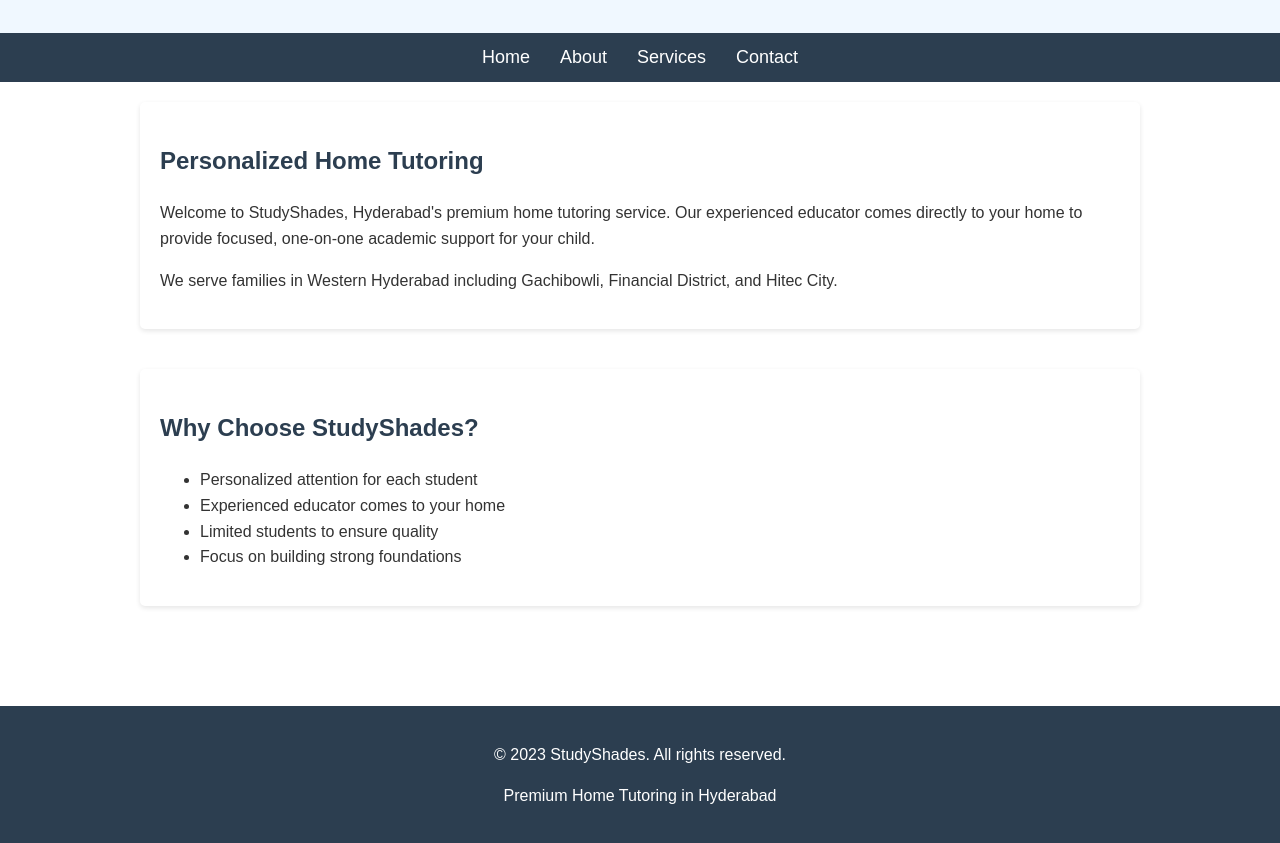
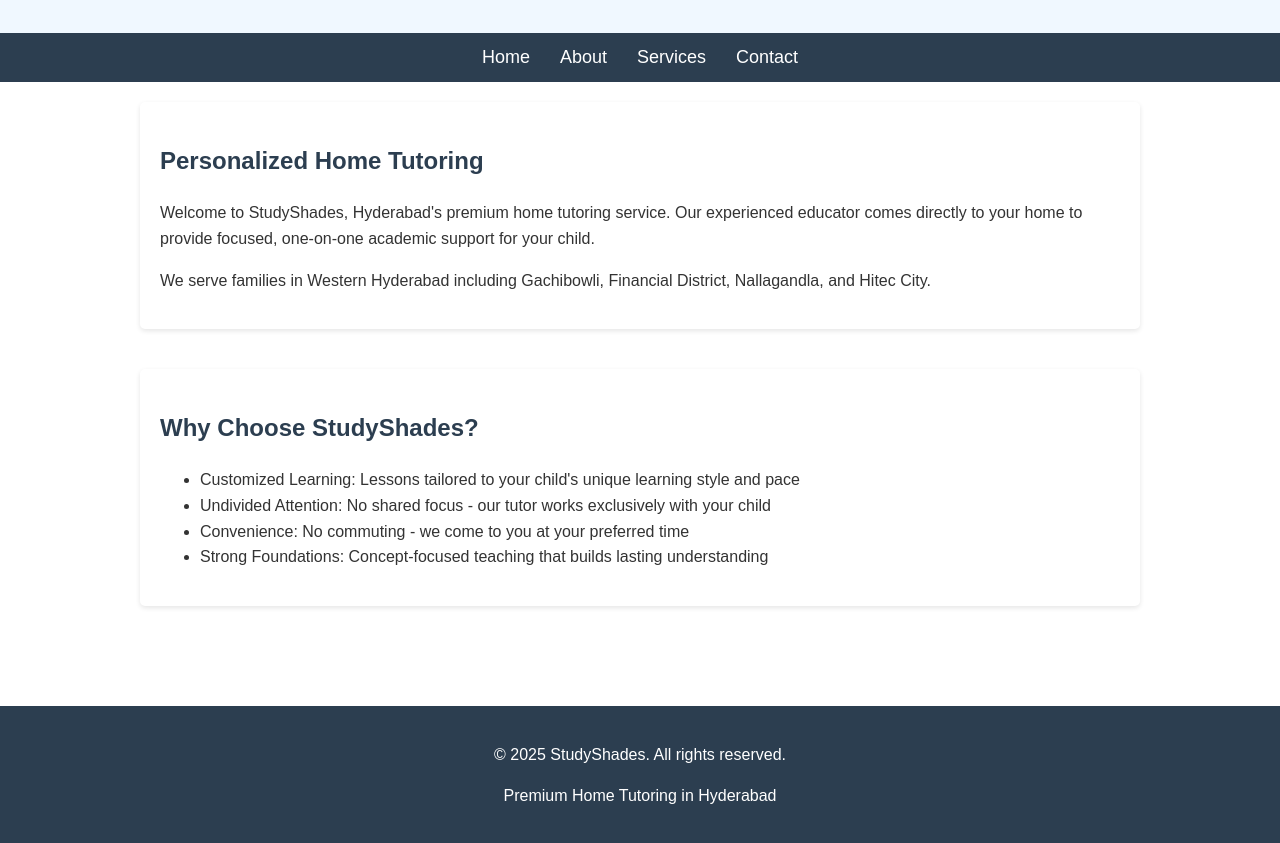
Before and after one commit to Priyanshu10711/studyshadesclasses, a plain HTML site: page index.html in a window 1280 px wide. Shown: the part 109-952 px from the top of the page. Drawn offline with Linux system fonts and the light colour scheme.

Commit message:
Update index.html

```diff
--- a/index.html
+++ b/index.html
@@ -26,22 +26,22 @@
         <section>
             <h1>Personalized Home Tutoring</h1>
             <p>Welcome to StudyShades, Hyderabad's premium home tutoring service. Our experienced educator comes directly to your home to provide focused, one-on-one academic support for your child.</p>
-            <p>We serve families in Western Hyderabad including Gachibowli, Financial District, and Hitec City.</p>
+            <p>We serve families in Western Hyderabad including Gachibowli, Financial District, Nallagandla, and Hitec City.</p>
         </section>
 
         <section>
             <h2>Why Choose StudyShades?</h2>
             <ul>
-                <li>Personalized attention for each student</li>
-                <li>Experienced educator comes to your home</li>
-                <li>Limited students to ensure quality</li>
-                <li>Focus on building strong foundations</li>
+                <li>Customized Learning: Lessons tailored to your child's unique learning style and pace</li>
+                <li>Undivided Attention: No shared focus - our tutor works exclusively with your child</li>
+                <li>Convenience: No commuting - we come to you at your preferred time</li>
+                <li>Strong Foundations: Concept-focused teaching that builds lasting understanding</li>
             </ul>
         </section>
     </div>
 
     <footer>
-        <p>© 2023 StudyShades. All rights reserved.</p>
+        <p>© 2025 StudyShades. All rights reserved.</p>
         <p>Premium Home Tutoring in Hyderabad</p>
     </footer>
 
```
